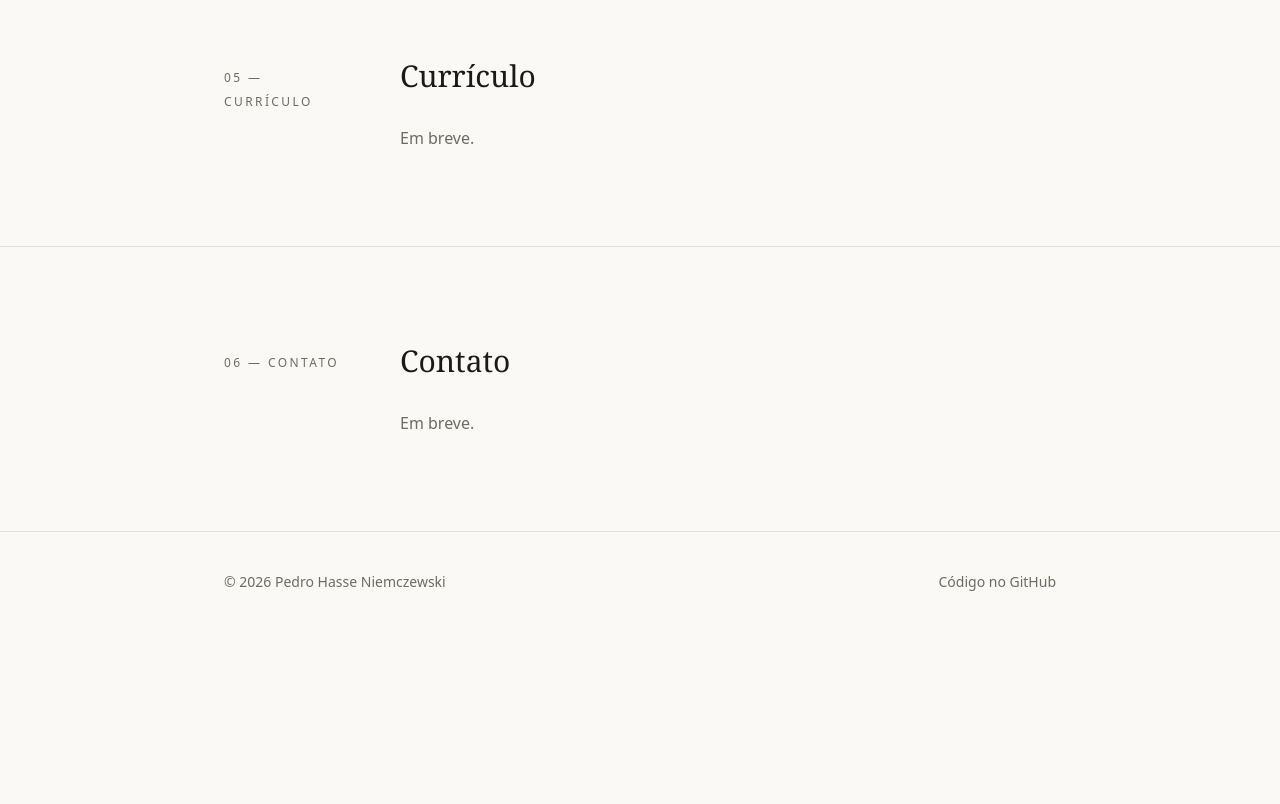
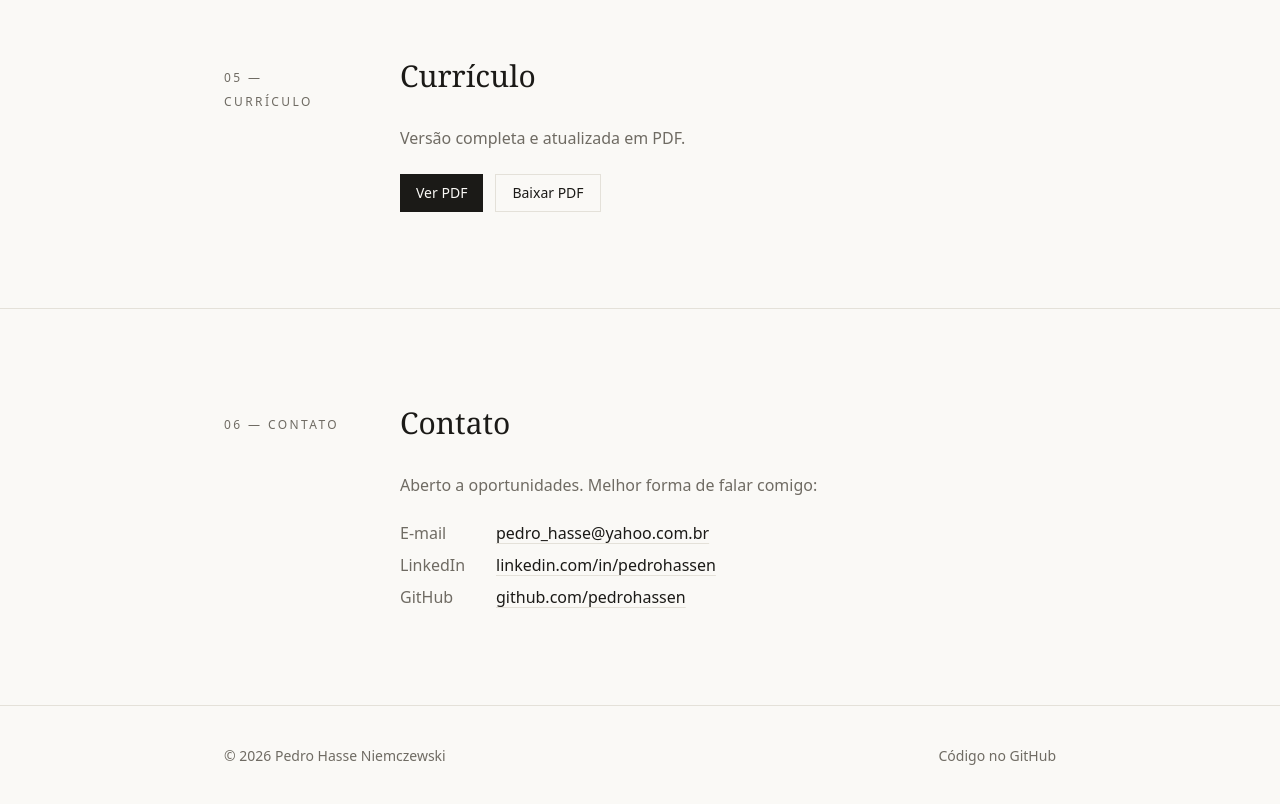
Before and after one commit to pedrohassen/portfolio_pedrohassen, a React (Vite) app: page / in a window 1280 px wide. Shown: the part 2980-3784 px from the top of the page. Before the commit the page ends 3612 px from the top, so only its background shows below. Built offline with nearby package versions, Linux system fonts and the light colour scheme; a web font is replaced by a local one.

Commit message:
feat: adiciona seções de currículo e contato

```diff
--- a/src/sections/Contato.tsx
+++ b/src/sections/Contato.tsx
@@ -1,7 +1,11 @@
+import { ExternalLink } from '../components/ExternalLink'
 import { Section } from '../components/Section'
 import { conteudo } from '../content/pt-BR'
+import { perfil } from '../data/profile'
 
-// Conteúdo real entra na próxima branch (e-mail, LinkedIn, GitHub).
+const linkClasse =
+  'underline decoration-line underline-offset-4 transition-colors hover:text-accent hover:decoration-accent'
+
 export function Contato() {
   return (
     <Section
@@ -9,7 +13,35 @@ export function Contato() {
       marcador={conteudo.contato.marcador}
       titulo={conteudo.contato.titulo}
     >
-      <p className="text-muted">Em breve.</p>
+      <p className="mb-6 max-w-[var(--container-measure)] text-muted">
+        {conteudo.contato.texto}
+      </p>
+      <ul className="space-y-2 font-sans">
+        <li>
+          <span className="inline-block w-24 text-muted">
+            {conteudo.contato.email}
+          </span>
+          <a href={`mailto:${perfil.email}`} className={linkClasse}>
+            {perfil.email}
+          </a>
+        </li>
+        <li>
+          <span className="inline-block w-24 text-muted">
+            {conteudo.contato.linkedin}
+          </span>
+          <ExternalLink href={perfil.links.linkedin}>
+            {perfil.links.linkedin.replace('https://www.', '')}
+          </ExternalLink>
+        </li>
+        <li>
+          <span className="inline-block w-24 text-muted">
+            {conteudo.contato.github}
+          </span>
+          <ExternalLink href={perfil.links.github}>
+            {perfil.links.github.replace('https://', '')}
+          </ExternalLink>
+        </li>
+      </ul>
     </Section>
   )
 }
--- a/src/sections/Curriculo.tsx
+++ b/src/sections/Curriculo.tsx
@@ -1,7 +1,8 @@
+import { Button } from '../components/Button'
 import { Section } from '../components/Section'
 import { conteudo } from '../content/pt-BR'
+import { perfil } from '../data/profile'
 
-// Conteúdo real entra na próxima branch (botões "Ver" e "Baixar" do PDF).
 export function Curriculo() {
   return (
     <Section
@@ -9,7 +10,22 @@ export function Curriculo() {
       marcador={conteudo.curriculo.marcador}
       titulo={conteudo.curriculo.titulo}
     >
-      <p className="text-muted">Em breve.</p>
+      <p className="mb-6 max-w-[var(--container-measure)] text-muted">
+        {conteudo.curriculo.texto}
+      </p>
+      <div className="flex flex-wrap gap-3">
+        <Button
+          href={perfil.curriculoPdf}
+          target="_blank"
+          rel="noreferrer"
+          variant="solid"
+        >
+          {conteudo.curriculo.ver}
+        </Button>
+        <Button href={perfil.curriculoPdf} download>
+          {conteudo.curriculo.baixar}
+        </Button>
+      </div>
     </Section>
   )
 }
```
